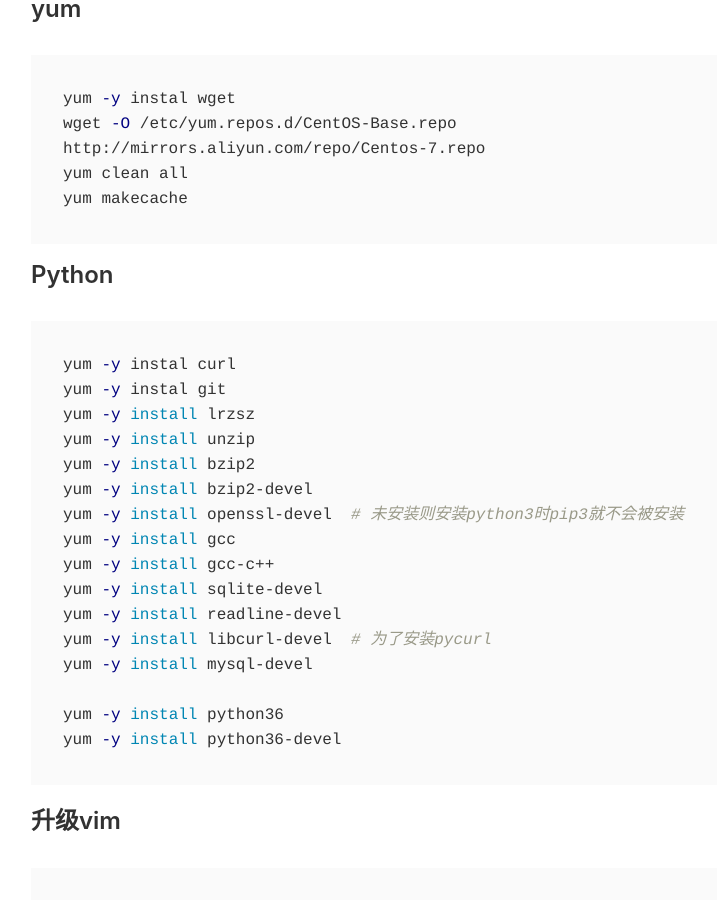
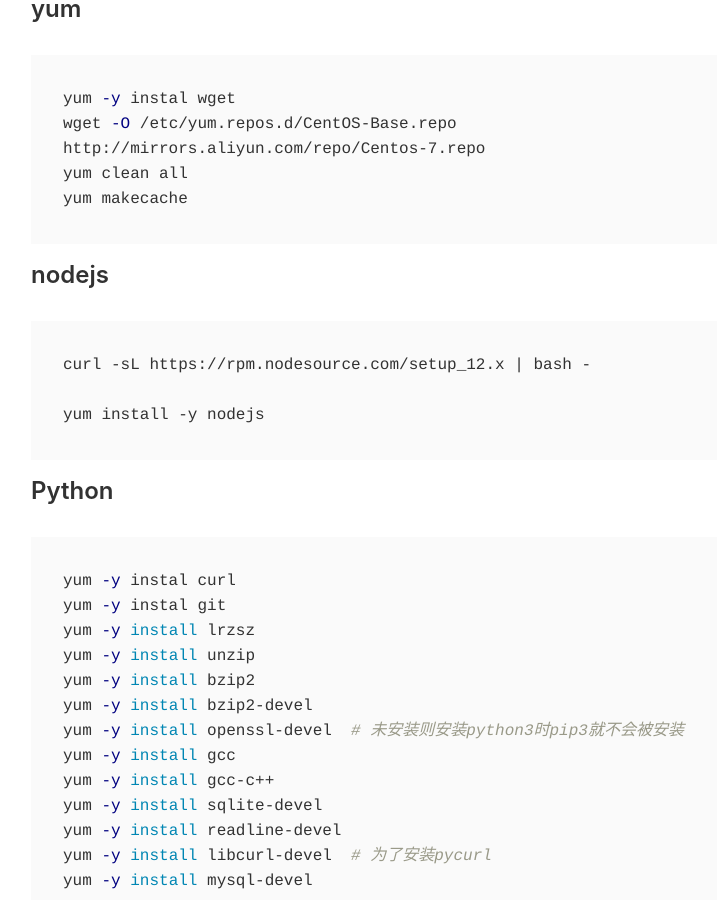
Before and after one commit to Lovecanon/lovecanon.github.io, a Jekyll site: the page built from _posts/2020-9-16-Centos环境配置.md, in a window 1280 px wide and 900 px high, scrolled down 601 px. Shown: the whole window, without its empty margins (225-942 px from the left). Built offline with Jekyll 4.4.1, drawn with Linux system fonts in a browser that asks for light colours; our own code applies the rules of GitHub Pages for plain Markdown files.

Commit message:
Update 2020-9-16-Centos环境配置.md

````diff
--- a/_posts/2020-9-16-Centos环境配置.md
+++ b/_posts/2020-9-16-Centos环境配置.md
@@ -17,6 +17,14 @@ yum -y instal wget
 wget -O /etc/yum.repos.d/CentOS-Base.repo http://mirrors.aliyun.com/repo/Centos-7.repo
 yum clean all
 yum makecache
+```
+
+### nodejs
+
+```basj
+curl -sL https://rpm.nodesource.com/setup_12.x | bash -
+
+yum install -y nodejs
 ```
 
 
````
